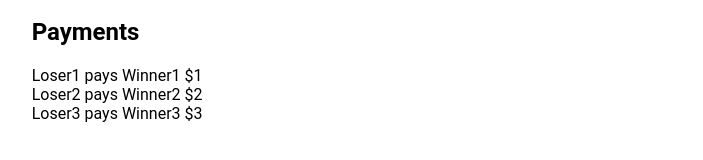
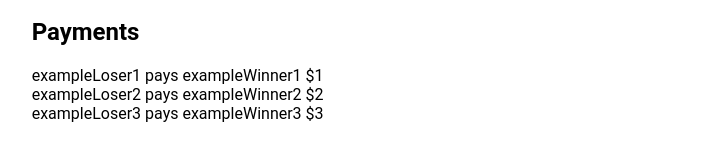
Before and after one commit to bowenzhangdotcom/poker-payment, a React (Create React App) app: page / in a window 1280 px wide. Shown: the part 320-480 px from the top of the page, without its empty margins (264-967 px from the left). Built offline with nearby package versions, Linux system fonts and the light colour scheme.

Commit message:
instructions updated

```diff
--- a/src/App.js
+++ b/src/App.js
@@ -13,18 +13,18 @@ class App extends React.Component {
     this.state = {
       processedData: [
         {
-          Winner: "Winner1",
-          Loser: "Loser1",
+          Winner: "exampleWinner1",
+          Loser: "exampleLoser1",
           Amount: 1,
         },
         {
-          Winner: "Winner2",
-          Loser: "Loser2",
+          Winner: "exampleWinner2",
+          Loser: "exampleLoser2",
           Amount: 2,
         },
         {
-          Winner: "Winner3",
-          Loser: "Loser3",
+          Winner: "exampleWinner3",
+          Loser: "exampleLoser3",
           Amount: 3,
         },
       ],
--- a/src/components/FileSubmit/FileSubmit.jsx
+++ b/src/components/FileSubmit/FileSubmit.jsx
@@ -25,7 +25,7 @@ export default function FileSubmit(props) {
     <div className={styles.DropzoneAreaContainer}>
       <DropzoneArea
         onChange={props.handleFileChange}
-        dropzoneText={"Select your PokerNow CSV or drag here"}
+        dropzoneText={"Select your PokerNow CSV or enter buy-ins in the form"}
         filesLimit={1}
         showPreviewsInDropzone = {true}
         useChipsForPreview ={true}
```
